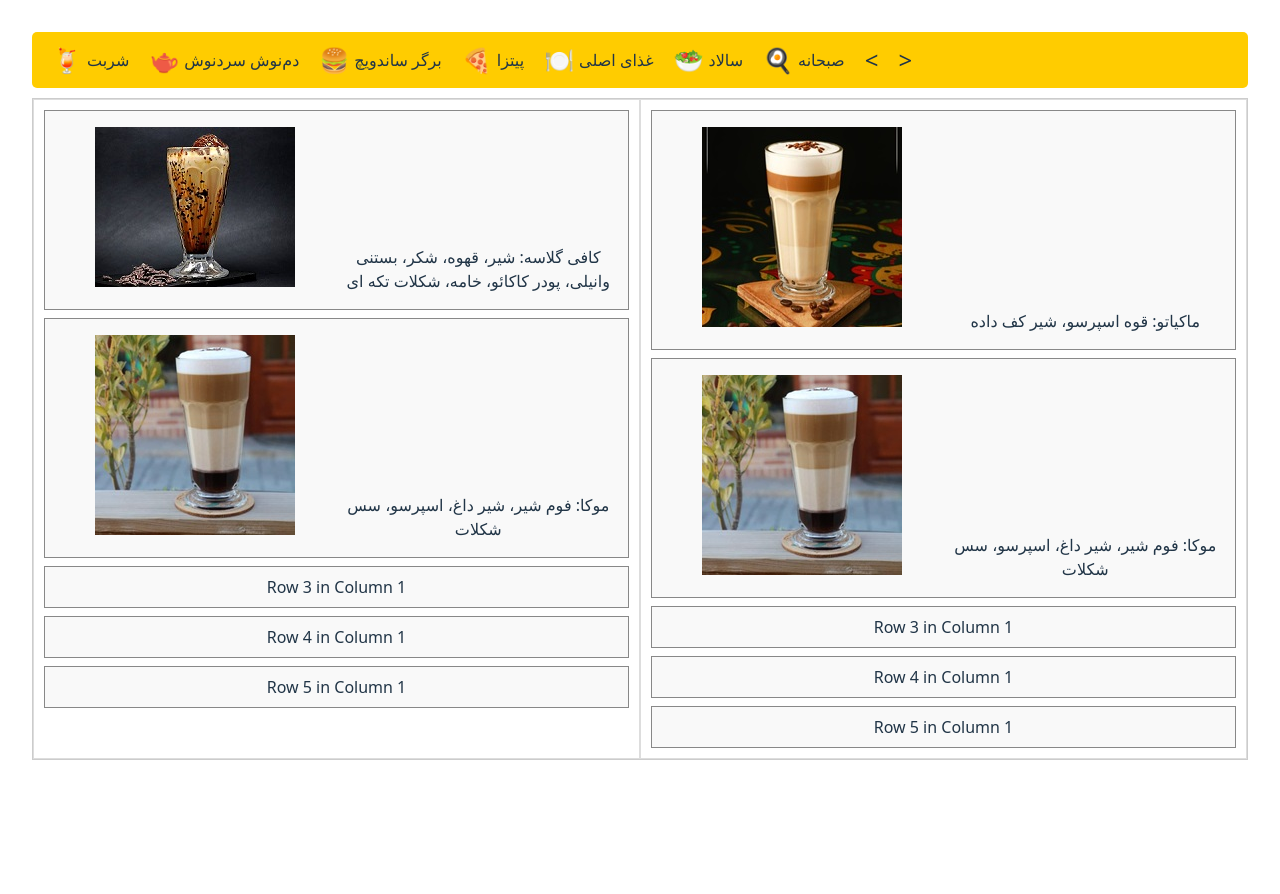
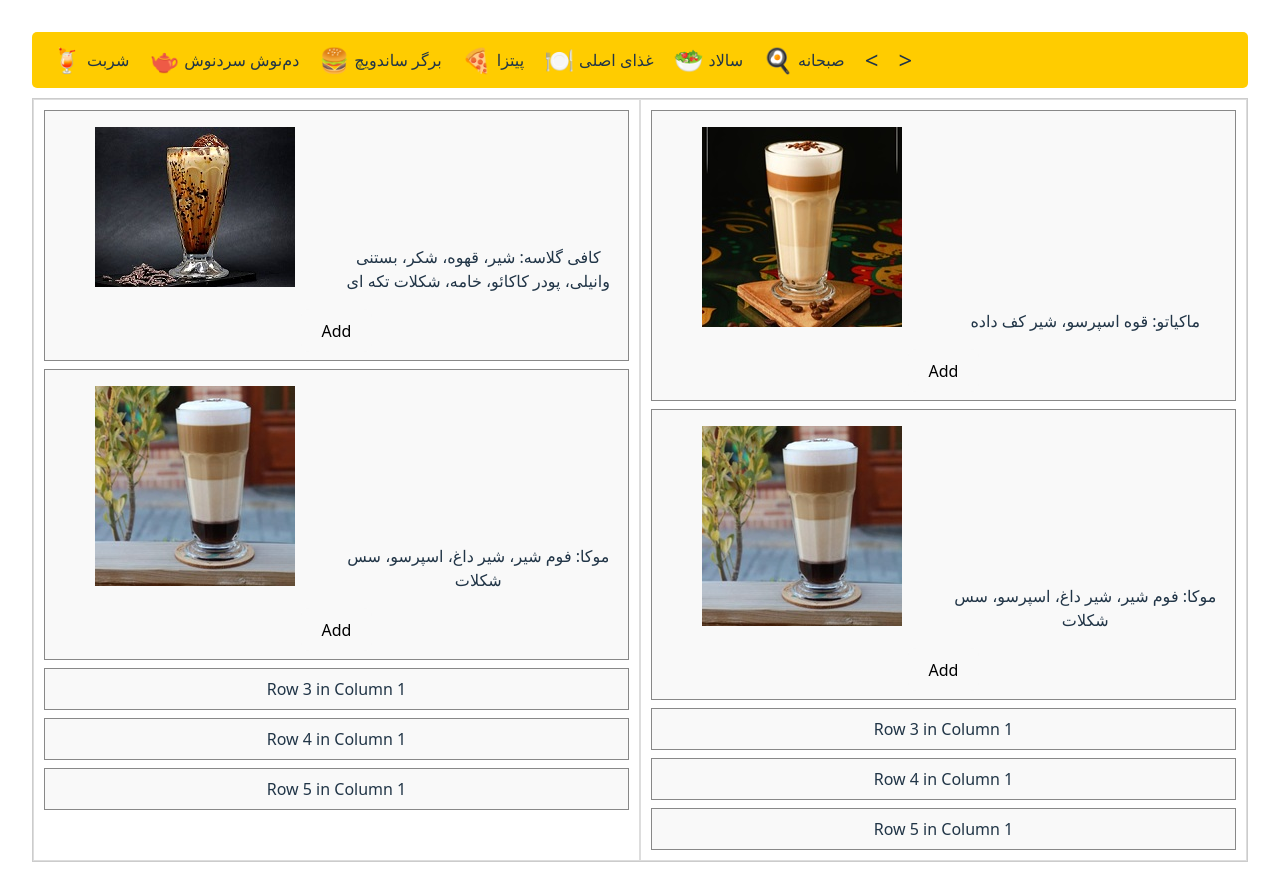
Before and after one commit to AminSBU/cafe_menu, a React (Vite) app in the folder cafe_menu_app/: page / in a window 1280 px wide. Before the commit the page ends 800 px from the top, so only its background shows below. Built offline with nearby package versions, Linux system fonts and the light colour scheme.

Commit message:
consider button to add items

```diff
--- a/cafe_menu_app/src/menu.jsx
+++ b/cafe_menu_app/src/menu.jsx
@@ -31,11 +31,19 @@ const Menu = () => {
                             <div className="inner-column"><img src='./src/img/glass-cafe.jpg'></img></div>
                             <div className="inner-column">کافی گلاسه: شیر، قهوه، شکر، بستنی وانیلی، پودر کاکائو، خامه، شکلات تکه ای</div>
                         </div>
+
+                        <div className='addToCardButton'>
+                            <button className='addCardButton'>Add</button>
+                        </div>
                     </div>
                     <div class="row">
                         <div className="row no-border">
                             <div className="inner-column"><img src='./src/img/Mooka-cafe.jpeg'></img></div>
                             <div className="inner-column">موکا: فوم شیر، شیر داغ، اسپرسو، سس شکلات</div>
+                        </div>
+
+                        <div className='addToCardButton'>
+                            <button className='addCardButton'>Add</button>
                         </div>
                     </div>
                     <div class="row">
@@ -54,11 +62,19 @@ const Menu = () => {
                             <div className="inner-column"><img src='./src/img/makiato-cafe.jpeg'></img></div>
                             <div className="inner-column">ماکیاتو: قوه اسپرسو، شیر کف داده</div>
                         </div>
+
+                        <div className='addToCardButton'>
+                            <button className='addCardButton'>Add</button>
+                        </div>
                     </div>
                     <div class="row">
                         <div className="row no-border">
                             <div className="inner-column"><img src='./src/img/Mooka-cafe.jpeg'></img></div>
                             <div className="inner-column">موکا: فوم شیر، شیر داغ، اسپرسو، سس شکلات</div>
+                        </div>
+
+                        <div className='addToCardButton'>
+                            <button className='addCardButton'>Add</button>
                         </div>
                     </div>
                     <div class="row">
```
